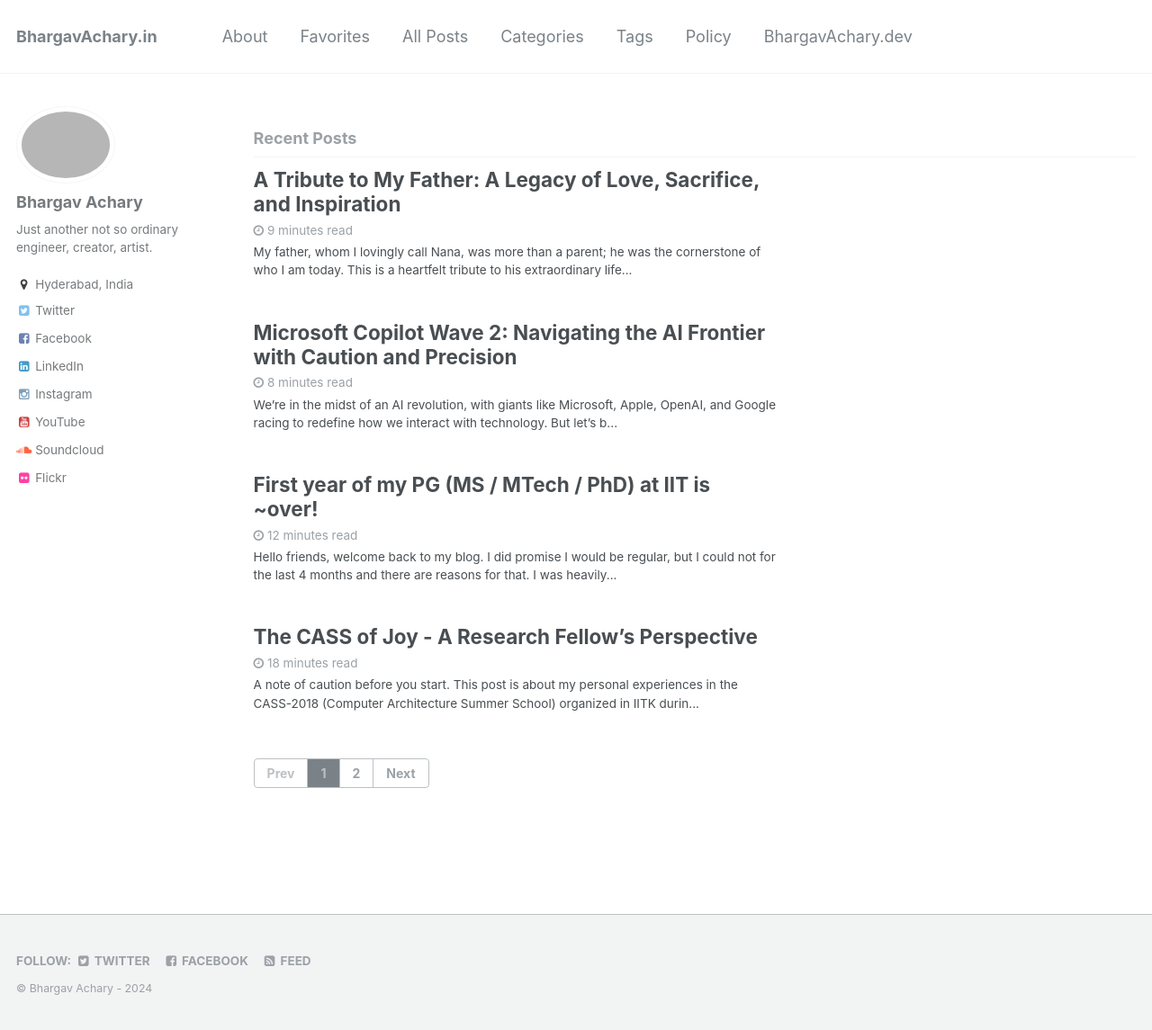
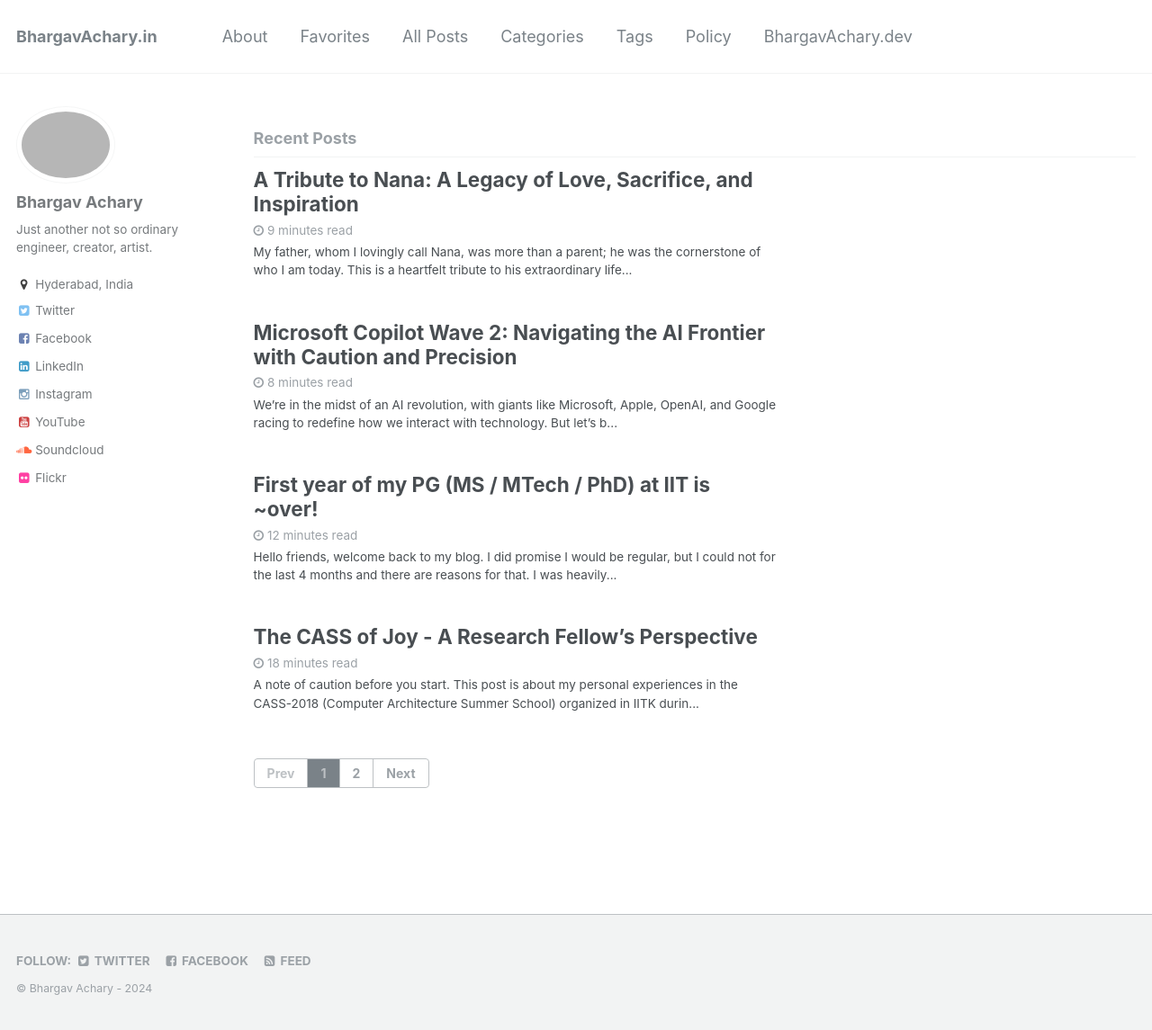
Before and after one commit to bhargavachary/bhargavachary.github.io, a Jekyll site: the page built from index.html, in a window 1280 px wide and 1145 px high. Shown: the whole window at 90% size. Built offline with Jekyll 4.4.1, drawn with Linux system fonts in a browser that asks for light colours; the list of posts is cut into pages by our own code.

Commit message:
Update 2024-12-11-a-tribute-to-my-father.md

```diff
--- a/_posts/2024-12-11-a-tribute-to-my-father.md
+++ b/_posts/2024-12-11-a-tribute-to-my-father.md
@@ -1,5 +1,5 @@
 ---
-title: "A Tribute to My Father: A Legacy of Love, Sacrifice, and Inspiration"
+title: "A Tribute to Nana: A Legacy of Love, Sacrifice, and Inspiration"
 categories:
   - Personal
   - Family
```
